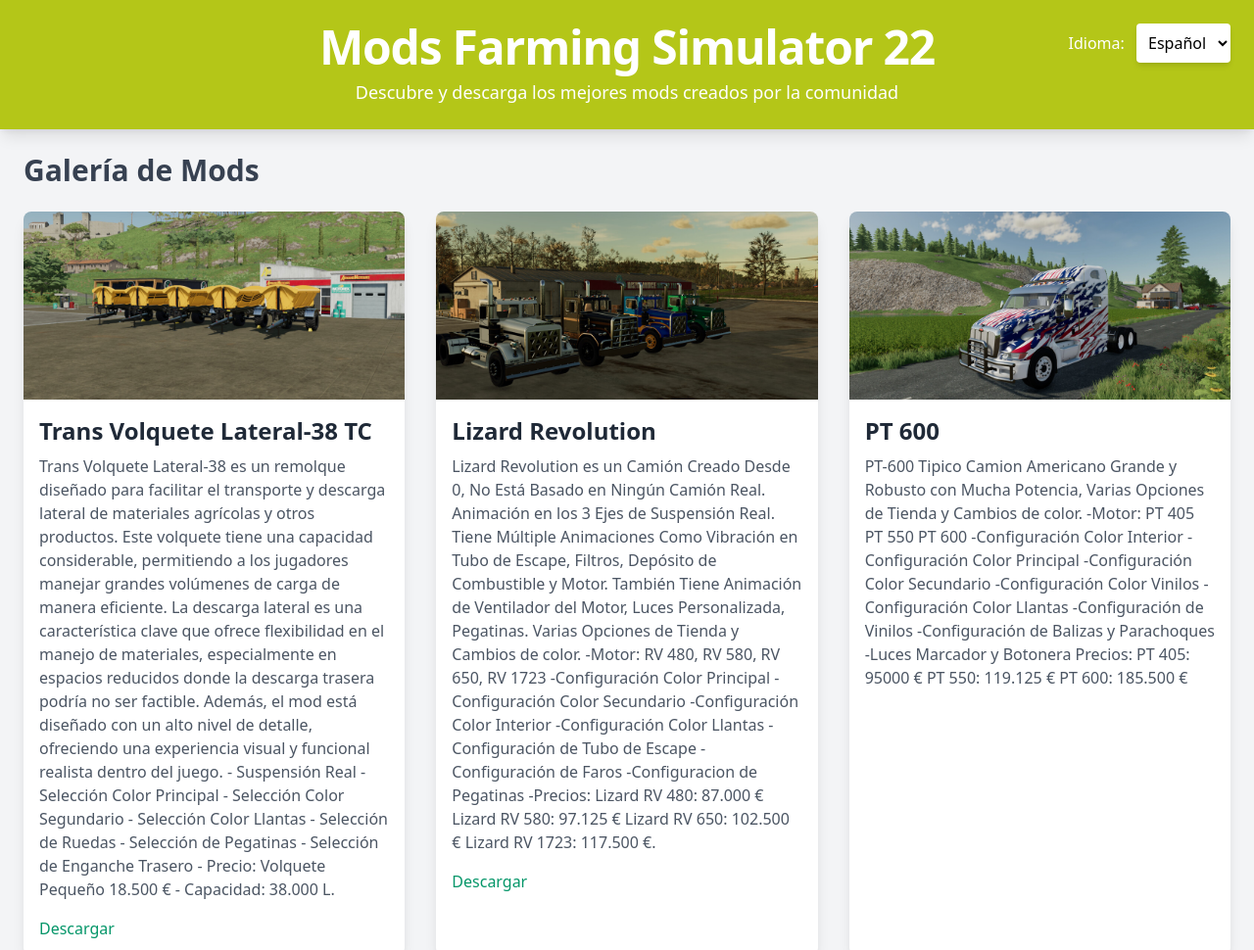
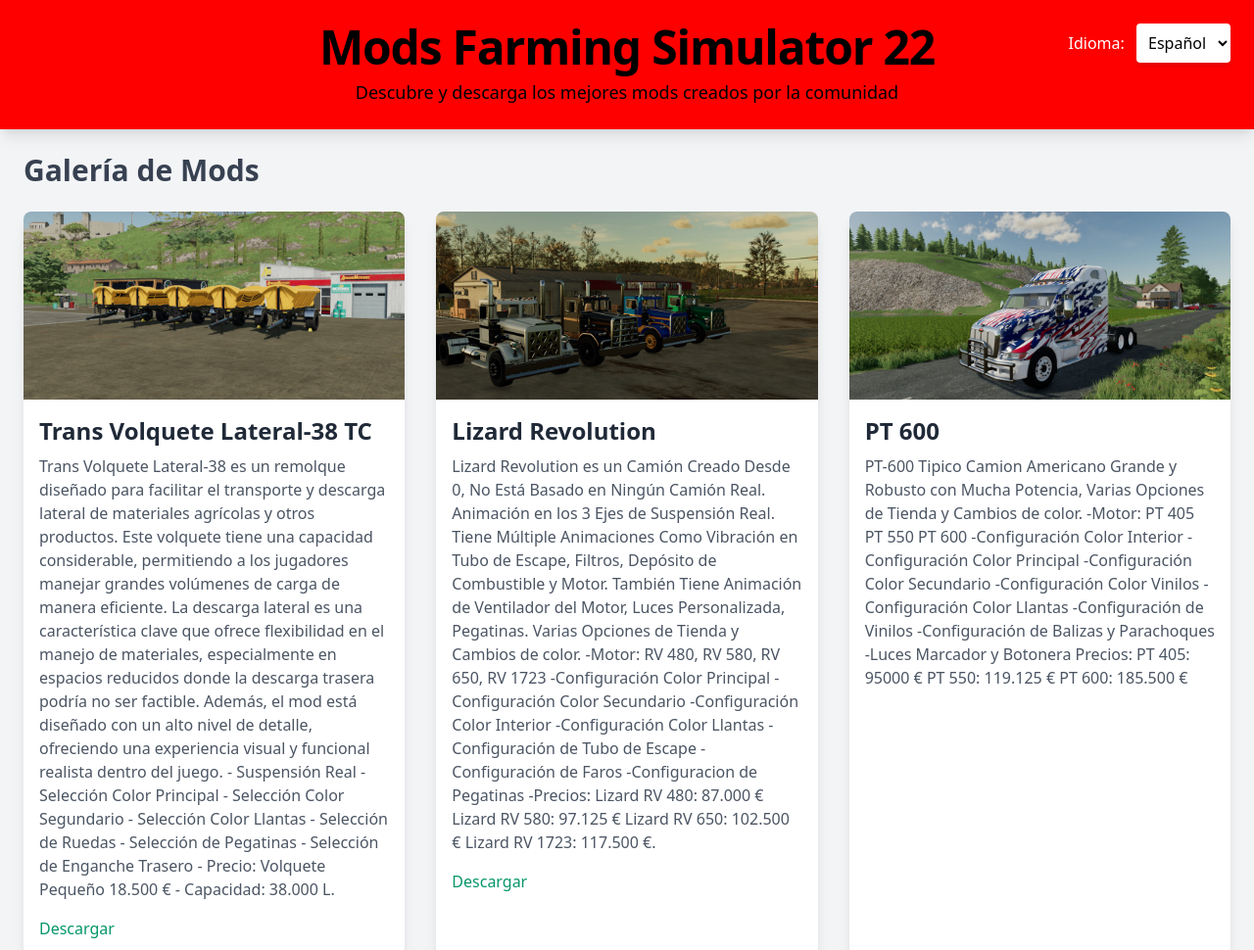
Before and after one commit to raulycristi1/VSR-Modding-Sur, a plain HTML site: page index.html in a window 1280 px wide. Shown: the top 970 px of the page at 98% size. Drawn offline with nearby package versions, Linux system fonts and the light colour scheme.

Commit message:
Update index.html

```diff
--- a/index.html
+++ b/index.html
@@ -28,7 +28,7 @@
     </script>
 </head>
 <body class="bg-gray-100">
-    <header class="bg-custom text-white p-6 text-center shadow-lg relative">
+    <header class="bg-custom bg-text p-6 text-center shadow-lg relative">
         <h1 class="text-5xl font-extrabold tracking-tight">Mods Farming Simulator 22</h1>
         <p class="text-lg mt-2 font-light">Descubre y descarga los mejores mods creados por la comunidad</p>
 
```
